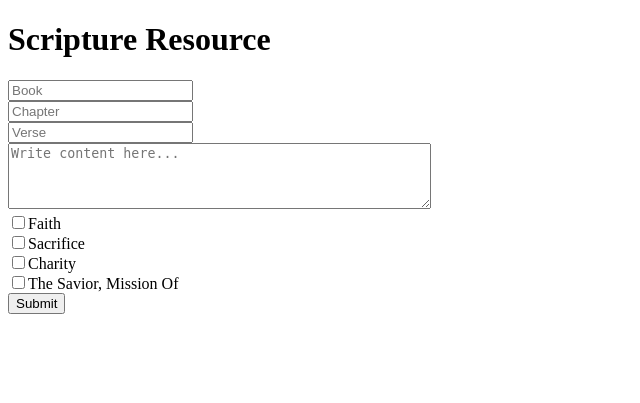
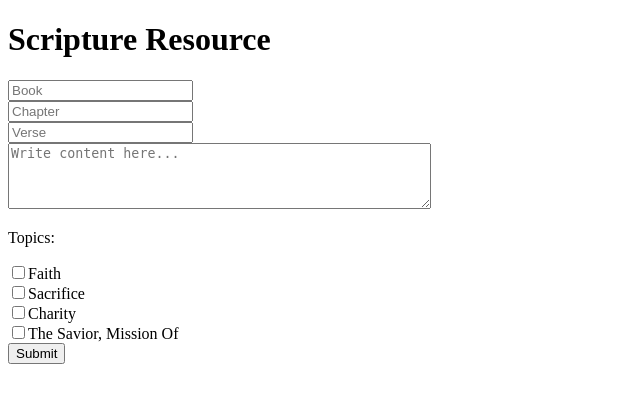
Before and after one commit to leonidasyopan/cs313-group, a PHP site: page /Teach06/index.php in a window 1280 px wide. Shown: the top 403 px of the page, without its empty margins (0-640 px from the left). Run offline with PHP 8.4, Linux system fonts and the light colour scheme; data comes from the database, SQL or seed files in the repository; data that the repository does not hold is empty; some libraries are stand-ins or nearby versions.

```diff
--- a/Teach06/index.php
+++ b/Teach06/index.php
@@ -41,7 +41,7 @@ catch (PDOException $ex)
             <input type="text" name="chapter" id="chapter" placeholder="Chapter"> <br>
             <input type="text" name="verse" id="verse" placeholder="Verse"> <br>
             <textarea id="content" rows="4" cols="50" placeholder="Write content here..."></textarea> <br>
-
+            <p>Topics:</p>
             <?php
             foreach ($db->query('SELECT DISTINCT name FROM topics') as $row) {
                 echo '<input type="checkbox" name="topics[]" value="'. $row['name'] . '" >' . $row['name'] . '</br>';
```
